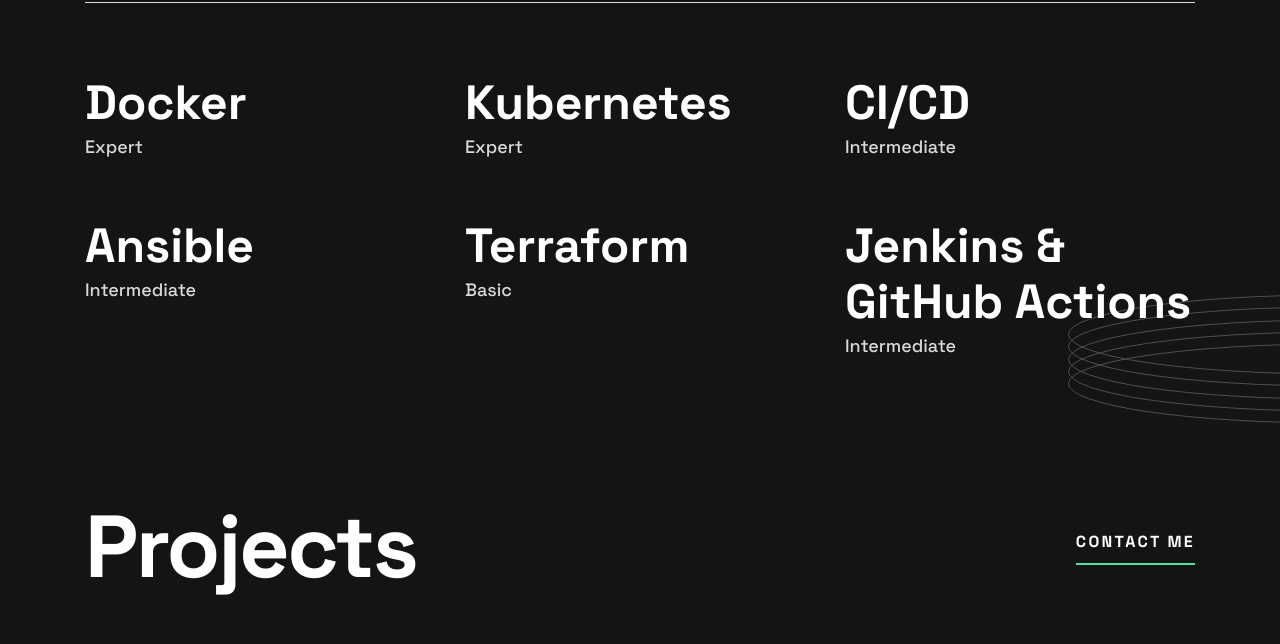
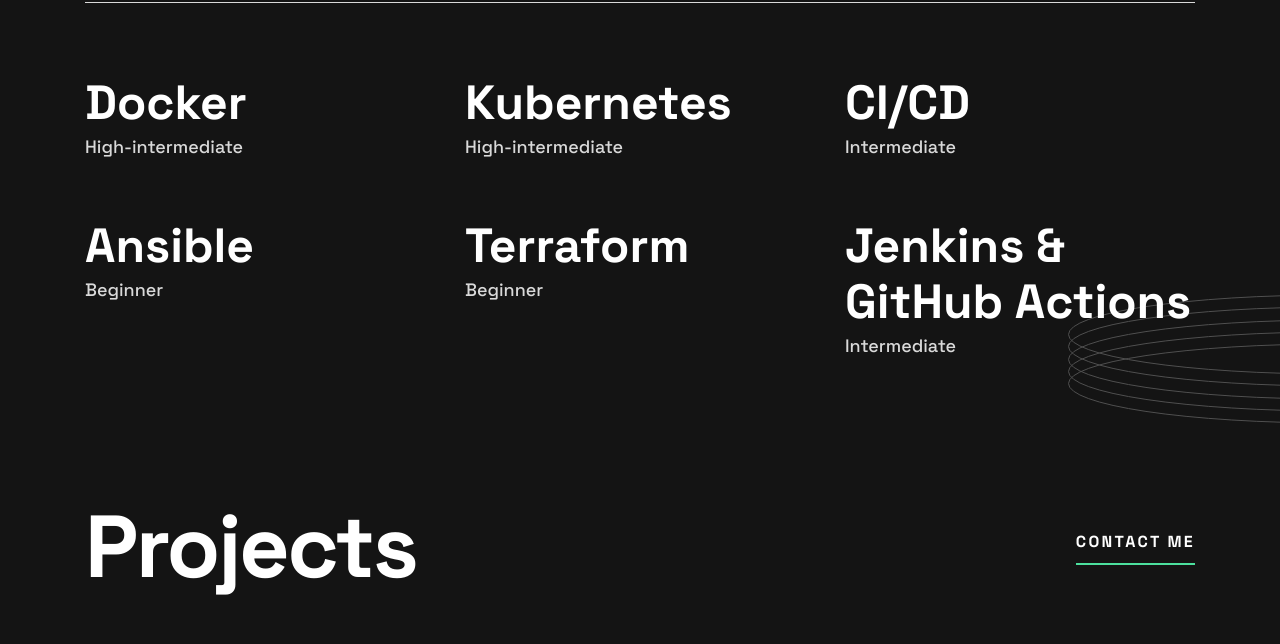
Before and after one commit to devarsh10/Portfolio, a plain HTML site: page index.html in a window 1280 px wide. Shown: the part 800-1444 px from the top of the page. Drawn offline with Linux system fonts and the light colour scheme.

Commit message:
beginner to advance level changes

```diff
--- a/index.html
+++ b/index.html
@@ -139,11 +139,11 @@
           <h2 class="visually-hidden">Skills</h2>
           <div class="skills__item">
             <h3 class="skills__title">Docker</h3>
-            <p class="skills__description">Expert</p>
+            <p class="skills__description">High-intermediate</p>
           </div>
           <div class="skills__item">
             <h3 class="skills__title">Kubernetes</h3>
-            <p class="skills__description">Expert</p>
+            <p class="skills__description">High-intermediate</p>
           </div>
           <div class="skills__item">
             <h3 class="skills__title">CI/CD</h3>
@@ -151,11 +151,11 @@
           </div>
           <div class="skills__item">
             <h3 class="skills__title">Ansible</h3>
-            <p class="skills__description">Intermediate</p>
+            <p class="skills__description">Beginner</p>
           </div>
           <div class="skills__item">
             <h3 class="skills__title">Terraform</h3>
-            <p class="skills__description">Basic</p>
+            <p class="skills__description">Beginner</p>
           </div>
           <div class="skills__item">
             <h3 class="skills__title">Jenkins & GitHub Actions</h3>
```
